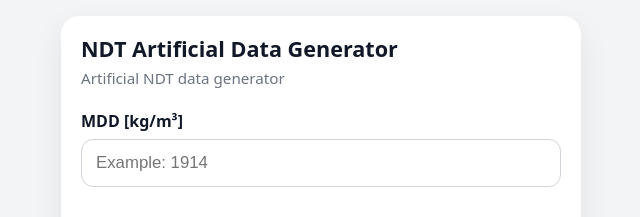
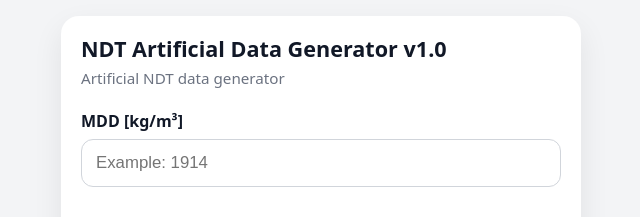
Before and after one commit to chepo-pixel/ndt, a plain HTML site: page index.html in a window 1280 px wide. Shown: the top 217 px of the page, 319-959 px from the left. Drawn offline with Linux system fonts and the light colour scheme.

Commit message:
Update index.html

```diff
--- a/index.html
+++ b/index.html
@@ -11,7 +11,7 @@
 <body>
   <main class="app">
     <section class="card">
-      <h1>NDT Artificial Data Generator</h1>
+      <h1>NDT Artificial Data Generator v1.0</h1>
       <p class="subtitle">Artificial NDT data generator</p>
 
       <div class="form-group">
```
